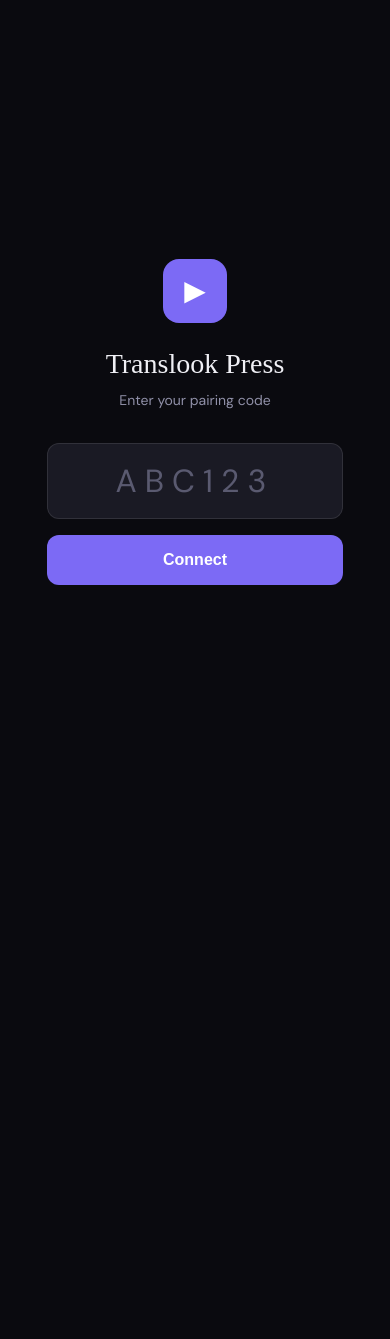
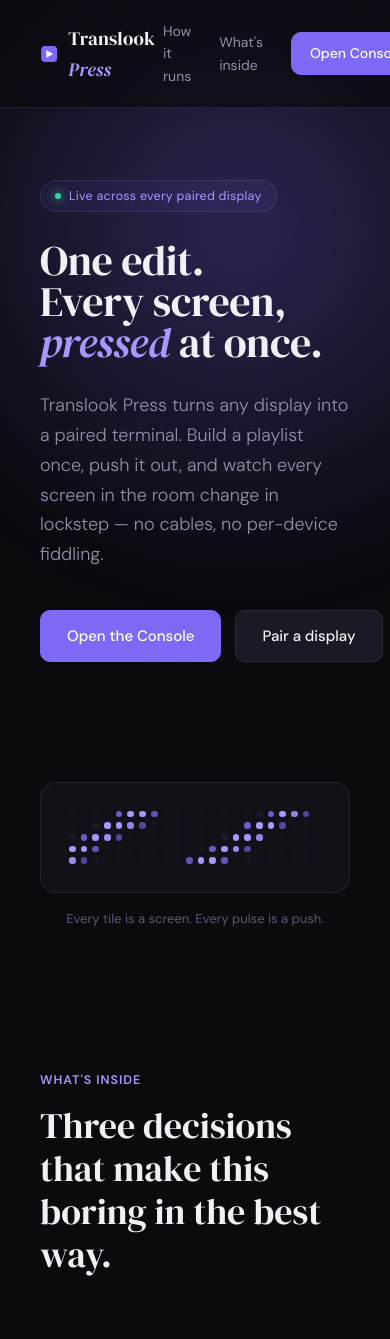
Before and after one commit to StenbuckDeng/translook-press, a Next.js app: page / in a window 390 px wide. Shown: the top 1339 px of the page. Before the commit the page ends 844 px from the top, so only its background shows below. Built offline with nearby package versions, Linux system fonts and the light colour scheme.

Commit message:
feat: redesign homepage as marketing site with press-bed signature element

```diff
--- a/src/app/page.tsx
+++ b/src/app/page.tsx
@@ -1,52 +1,284 @@
 "use client";
-import { useState, useEffect, useCallback } from "react";
-export default function PlayerPage() {
-  const [status, setStatus] = useState("pairing");
-  const [code, setCode] = useState("");
-  const [savedCode, setSavedCode] = useState(null as string|null);
-  const [screenName, setScreenName] = useState("");
-  const [media, setMedia] = useState([] as any[]);
-  const [idx, setIdx] = useState(0);
-  const fetch_ = useCallback(async (c: string, silent=false) => {
-    if(!silent) setStatus("loading");
-    try {
-      const res = await fetch(`/api/player?code=${encodeURIComponent(c)}`);
-      const d = await res.json();
-      if(!res.ok){ setStatus(res.status===403?"waiting":"error"); setScreenName(d.screen?.name||""); return; }
-      setScreenName(d.screen.name);
-      if(!d.media?.length){ setStatus("waiting"); } else { setMedia(d.media); setIdx(0); setStatus("playing"); }
-    } catch { if(!silent) setStatus("error"); }
-  }, []);
-  useEffect(()=>{ if(!savedCode) return; const t=setInterval(()=>fetch_(savedCode,true),30000); return()=>clearInterval(t); },[savedCode,fetch_]);
-  useEffect(()=>{
-    if(status!=="playing"||!media[idx]||media[idx].type==="video") return;
-    const t=setTimeout(()=>setIdx(i=>(i+1)%media.length), media[idx].duration*1000);
-    return()=>clearTimeout(t);
-  },[status,idx,media]);
-  if(status==="pairing") return (
-    <div style={{minHeight:"100vh",display:"flex",alignItems:"center",justifyContent:"center",background:"#0a0a0f"}}>
-      <div style={{width:360,textAlign:"center",padding:32}}>
-        <div style={{width:64,height:64,borderRadius:16,background:"#7c6af5",display:"flex",alignItems:"center",justifyContent:"center",fontSize:28,margin:"0 auto 24px",color:"white"}}>▶</div>
-        <h1 style={{color:"#f0f0f5",fontSize:28,marginBottom:8,fontFamily:"serif"}}>Translook Press</h1>
-        <p style={{color:"#9090a8",fontSize:14,marginBottom:32}}>Enter your pairing code</p>
-        <form onSubmit={e=>{e.preventDefault();const u=code.trim().toUpperCase();setSavedCode(u);fetch_(u);}}>
-          <input value={code} onChange={e=>setCode(e.target.value.trim().toUpperCase())} placeholder="ABC123" maxLength={8}
-            style={{width:"100%",background:"#1a1a24",border:"1px solid rgba(255,255,255,0.1)",borderRadius:12,color:"#f0f0f5",fontSize:32,letterSpacing:8,padding:"16px 24px",textAlign:"center",outline:"none",marginBottom:16,boxSizing:"border-box"}}/>
-          <button type="submit" style={{width:"100%",background:"#7c6af5",border:"none",borderRadius:12,color:"white",fontSize:16,fontWeight:600,padding:16,cursor:"pointer"}}>Connect</button>
-        </form>
-      </div>
-    </div>
-  );
-  if(status==="loading") return <div style={{minHeight:"100vh",display:"flex",alignItems:"center",justifyContent:"center",background:"#0a0a0f"}}><p style={{color:"#9090a8"}}>Connecting...</p></div>;
-  if(status==="error") return <div style={{minHeight:"100vh",display:"flex",flexDirection:"column",alignItems:"center",justifyContent:"center",background:"#0a0a0f",gap:16}}><p style={{color:"#f55a5a",fontSize:18}}>Connection failed</p><button onClick={()=>{setStatus("pairing");setSavedCode(null);}} style={{background:"#1a1a24",border:"1px solid rgba(255,255,255,0.1)",borderRadius:8,color:"#f0f0f5",padding:"10px 24px",cursor:"pointer"}}>Try Again</button></div>;
-  if(status==="waiting") return <div style={{minHeight:"100vh",display:"flex",flexDirection:"column",alignItems:"center",justifyContent:"center",background:"#0a0a0f",gap:12}}><div style={{width:48,height:48,borderRadius:12,background:"#7c6af5",display:"flex",alignItems:"center",justifyContent:"center",fontSize:22,color:"white"}}>▶</div><h2 style={{color:"#f0f0f5",fontFamily:"serif"}}>{screenName}</h2><p style={{color:"#9090a8",fontSize:14}}>Waiting for content... (checks every 30s)</p></div>;
-  const item=media[idx];
+import { useEffect, useRef, useState } from "react";
+
+export default function HomePage() {
   return (
-    <div style={{width:"100vw",height:"100vh",background:"#000",overflow:"hidden",position:"relative"}}>
-      {item?.type==="image"&&<img key={item.id} src={item.url} alt={item.name} style={{width:"100%",height:"100%",objectFit:"contain"}}/>}
-      {item?.type==="video"&&<video key={item.id} src={item.url} autoPlay muted playsInline style={{width:"100%",height:"100%",objectFit:"contain"}} onEnded={()=>setIdx(i=>(i+1)%media.length)}/>}
-      {media.length>1&&<div style={{position:"absolute",bottom:16,left:"50%",transform:"translateX(-50%)",display:"flex",gap:6}}>{media.map((_,i)=><div key={i} style={{width:i===idx?18:6,height:6,borderRadius:3,background:i===idx?"#7c6af5":"rgba(255,255,255,0.3)"}}/>)}</div>}
-      <div style={{position:"absolute",top:12,left:16,color:"rgba(255,255,255,0.2)",fontSize:11}}>{screenName}</div>
+    <div style={{ background: "var(--bg)", minHeight: "100vh", overflow: "hidden" }}>
+      <Nav />
+      <Hero />
+      <Strip />
+      <Features />
+      <HowItWorks />
+      <CTA />
+      <Footer />
     </div>
   );
 }
+
+function Nav() {
+  return (
+    <nav style={{
+      position: "fixed", top: 0, left: 0, right: 0, zIndex: 50,
+      display: "flex", alignItems: "center", justifyContent: "space-between",
+      padding: "20px 40px", backdropFilter: "blur(12px)",
+      background: "rgba(10,10,15,0.7)", borderBottom: "1px solid var(--border)",
+    }}>
+      <div style={{ display: "flex", alignItems: "center", gap: 10 }}>
+        <Mark size={26} />
+        <span style={{ fontFamily: "'DM Serif Display', serif", fontSize: 19, letterSpacing: "0.01em" }}>
+          Translook <em style={{ fontStyle: "italic", color: "var(--accent-2)" }}>Press</em>
+        </span>
+      </div>
+      <div style={{ display: "flex", alignItems: "center", gap: 28, fontSize: 14, color: "var(--text-2)" }}>
+        <a href="#how" style={{ transition: "color .15s" }}>How it runs</a>
+        <a href="#features" style={{ transition: "color .15s" }}>What's inside</a>
+        <a href="/console" className="btn btn-primary" style={{ padding: "9px 18px" }}>Open Console →</a>
+      </div>
+    </nav>
+  );
+}
+
+function Mark({ size = 24 }: { size?: number }) {
+  return (
+    <svg width={size} height={size} viewBox="0 0 32 32" fill="none">
+      <rect x="2" y="2" width="28" height="28" rx="7" fill="var(--accent)" />
+      <path d="M11 9.5L23 16L11 22.5V9.5Z" fill="white" />
+    </svg>
+  );
+}
+
+function Hero() {
+  return (
+    <header style={{
+      position: "relative", paddingTop: 180, paddingBottom: 120,
+      paddingLeft: 40, paddingRight: 40, maxWidth: 1180, margin: "0 auto",
+    }}>
+      <Glow />
+      <div style={{ position: "relative", zIndex: 2 }}>
+        <div style={{
+          display: "inline-flex", alignItems: "center", gap: 8,
+          fontSize: 12.5, color: "var(--accent-2)", border: "1px solid var(--border)",
+          borderRadius: 100, padding: "5px 14px", marginBottom: 28, letterSpacing: "0.02em",
+          background: "rgba(124,106,245,0.08)",
+        }}>
+          <span style={{ width: 6, height: 6, borderRadius: "50%", background: "var(--success)", boxShadow: "0 0 8px var(--success)" }} />
+          Live across every paired display
+        </div>
+
+        <h1 style={{
+          fontSize: "clamp(42px, 7vw, 84px)", lineHeight: 0.98, maxWidth: 880,
+          marginBottom: 28, letterSpacing: "-0.01em",
+        }}>
+          One edit.<br />
+          Every screen,<br />
+          <em style={{ fontStyle: "italic", color: "var(--accent-2)" }}>pressed</em> at once.
+        </h1>
+
+        <p style={{
+          fontSize: 18, color: "var(--text-2)", maxWidth: 480, lineHeight: 1.65, marginBottom: 40,
+          fontWeight: 300,
+        }}>
+          Translook Press turns any display into a paired terminal. Build a playlist
+          once, push it out, and watch every screen in the room change in lockstep —
+          no cables, no per-device fiddling.
+        </p>
+
+        <div style={{ display: "flex", gap: 14, alignItems: "center" }}>
+          <a href="/console" className="btn btn-primary" style={{ padding: "13px 26px", fontSize: 15 }}>
+            Open the Console
+          </a>
+          <a href="/player" className="btn" style={{ padding: "13px 26px", fontSize: 15 }}>
+            Pair a display
+          </a>
+        </div>
+      </div>
+    </header>
+  );
+}
+
+function Glow() {
+  return (
+    <div style={{
+      position: "absolute", top: -120, right: -200, width: 700, height: 700,
+      background: "radial-gradient(circle, var(--accent-glow), transparent 70%)",
+      filter: "blur(40px)", zIndex: 0, pointerEvents: "none",
+    }} />
+  );
+}
+
+// The signature element: a "press bed" of tiles that scan through content
+// states left-to-right, like type being set then struck onto a sheet —
+// echoing both "press" (the publishing house) and the literal press of ink.
+function Strip() {
+  const ref = useRef<HTMLDivElement>(null);
+  const COLS = 22;
+  const ROWS = 5;
+  const [tick, setTick] = useState(0);
+
+  useEffect(() => {
+    const id = setInterval(() => setTick(t => t + 1), 90);
+    return () => clearInterval(id);
+  }, []);
+
+  const cells = [];
+  for (let r = 0; r < ROWS; r++) {
+    for (let c = 0; c < COLS; c++) {
+      const wave = Math.sin((c - tick * 0.6) * 0.5 + r * 0.8);
+      const lit = wave > 0.55;
+      const accent = wave > 0.85;
+      cells.push(
+        <div key={`${r}-${c}`} style={{
+          width: "100%", aspectRatio: "1", borderRadius: 3,
+          background: accent ? "var(--accent-2)" : lit ? "var(--accent)" : "var(--bg-3)",
+          opacity: accent ? 1 : lit ? 0.75 : 0.35,
+          transition: "background .25s, opacity .25s",
+        }} />
+      );
+    }
+  }
+
+  return (
+    <section style={{ padding: "0 40px 100px", maxWidth: 1180, margin: "0 auto" }}>
+      <div
+        ref={ref}
+        style={{
+          display: "grid", gridTemplateColumns: `repeat(${COLS}, 1fr)`, gap: 5,
+          padding: 28, borderRadius: "var(--radius-lg)", border: "1px solid var(--border)",
+          background: "var(--bg-2)",
+        }}
+      >
+        {cells}
+      </div>
+      <p style={{ marginTop: 16, fontSize: 13, color: "var(--text-3)", textAlign: "center" }}>
+        Every tile is a screen. Every pulse is a push.
+      </p>
+    </section>
+  );
+}
+
+const FEATURES = [
+  {
+    title: "Playlists, not file copies",
+    body: "Build a sequence of images and video once. Screens pull from it live — change the order or swap a clip, and the change is everywhere within seconds.",
+  },
+  {
+    title: "Pair with a code, not a cable",
+    body: "Every terminal — phone, tablet, signage box — connects with a six-character code. No app store accounts, no MDM, no IT ticket.",
+  },
+  {
+    title: "Built for the room, not the device",
+    body: "Group screens, retire one without breaking the rest, and bring a new display online mid-playlist without anyone touching the others.",
+  },
+];
+
+function Features() {
+  return (
+    <section id="features" style={{ padding: "40px 40px 120px", maxWidth: 1180, margin: "0 auto" }}>
+      <Eyebrow>What's inside</Eyebrow>
+      <h2 style={{ fontSize: 36, maxWidth: 560, marginBottom: 64 }}>
+        Three decisions that make this boring in the best way.
+      </h2>
+      <div style={{ display: "grid", gridTemplateColumns: "repeat(3, 1fr)", gap: 1, background: "var(--border)", borderRadius: "var(--radius-lg)", overflow: "hidden" }}>
+        {FEATURES.map((f, i) => (
+          <div key={f.title} style={{ background: "var(--bg)", padding: "36px 32px" }}>
+            <div style={{ fontFamily: "'DM Serif Display', serif", fontSize: 15, color: "var(--accent-2)", marginBottom: 18 }}>
+              {String(i + 1).padStart(2, "0")}
+            </div>
+            <h3 style={{ fontSize: 20, marginBottom: 12, fontFamily: "'DM Sans', sans-serif", fontWeight: 600 }}>{f.title}</h3>
+            <p style={{ color: "var(--text-2)", fontSize: 14.5, lineHeight: 1.7 }}>{f.body}</p>
+          </div>
+        ))}
+      </div>
+    </section>
+  );
+}
+
+const STEPS = [
+  { label: "Drop in media", body: "Upload images or video straight into the library." },
+  { label: "Set the order", body: "Arrange a playlist, set durations, save." },
+  { label: "Pair the screen", body: "Type the six-character code once on the device." },
+  { label: "It just runs", body: "The screen polls quietly and updates on its own." },
+];
+
+function HowItWorks() {
+  return (
+    <section id="how" style={{ padding: "40px 40px 130px", maxWidth: 1180, margin: "0 auto" }}>
+      <Eyebrow>How it runs</Eyebrow>
+      <h2 style={{ fontSize: 36, maxWidth: 560, marginBottom: 64 }}>
+        From upload to lit screen in four steps.
+      </h2>
+      <div style={{ display: "grid", gridTemplateColumns: "repeat(4, 1fr)", gap: 24 }}>
+        {STEPS.map((s, i) => (
+          <div key={s.label} style={{ position: "relative" }}>
+            <div style={{
+              fontFamily: "'DM Serif Display', serif", fontSize: 44, color: "var(--bg-3)",
+              WebkitTextStroke: "1px var(--border-hover)", marginBottom: 16, lineHeight: 1,
+            }}>
+              {i + 1}
+            </div>
+            <h4 style={{ fontSize: 16, fontWeight: 600, marginBottom: 8 }}>{s.label}</h4>
+            <p style={{ fontSize: 13.5, color: "var(--text-2)", lineHeight: 1.6 }}>{s.body}</p>
+            {i < STEPS.length - 1 && (
+              <div style={{
+                position: "absolute", top: 20, right: -12, width: 24, height: 1,
+                background: "var(--border-hover)", display: "none",
+              }} className="step-connector" />
+            )}
+          </div>
+        ))}
+      </div>
+    </section>
+  );
+}
+
+function Eyebrow({ children }: { children: React.ReactNode }) {
+  return (
+    <div style={{
+      fontSize: 12.5, fontWeight: 600, letterSpacing: "0.08em", textTransform: "uppercase",
+      color: "var(--accent-2)", marginBottom: 14,
+    }}>
+      {children}
+    </div>
+  );
+}
+
+function CTA() {
+  return (
+    <section style={{ padding: "0 40px 140px", maxWidth: 1180, margin: "0 auto" }}>
+      <div style={{
+        borderRadius: "var(--radius-lg)", border: "1px solid var(--border)",
+        background: "linear-gradient(135deg, var(--bg-2), var(--bg-3))",
+        padding: "64px 56px", textAlign: "center", position: "relative", overflow: "hidden",
+      }}>
+        <div style={{
+          position: "absolute", top: "50%", left: "50%", width: 500, height: 500,
+          transform: "translate(-50%,-50%)", background: "radial-gradient(circle, var(--accent-glow), transparent 70%)",
+          filter: "blur(50px)", pointerEvents: "none",
+        }} />
+        <h2 style={{ fontSize: 34, marginBottom: 16, position: "relative" }}>Ready to set the room?</h2>
+        <p style={{ color: "var(--text-2)", marginBottom: 32, position: "relative" }}>
+          Open the console and bring your first screen online in under a minute.
+        </p>
+        <a href="/console" className="btn btn-primary" style={{ padding: "14px 30px", fontSize: 15, position: "relative" }}>
+          Open the Console
+        </a>
+      </div>
+    </section>
+  );
+}
+
+function Footer() {
+  return (
+    <footer style={{
+      borderTop: "1px solid var(--border)", padding: "32px 40px",
+      display: "flex", justifyContent: "space-between", alignItems: "center",
+      maxWidth: 1180, margin: "0 auto", color: "var(--text-3)", fontSize: 13,
+    }}>
+      <div style={{ display: "flex", alignItems: "center", gap: 8 }}>
+        <Mark size={16} />
+        <span>Translook Press</span>
+      </div>
+      <span>A Translook.Studio product</span>
+    </footer>
+  );
+}
```
